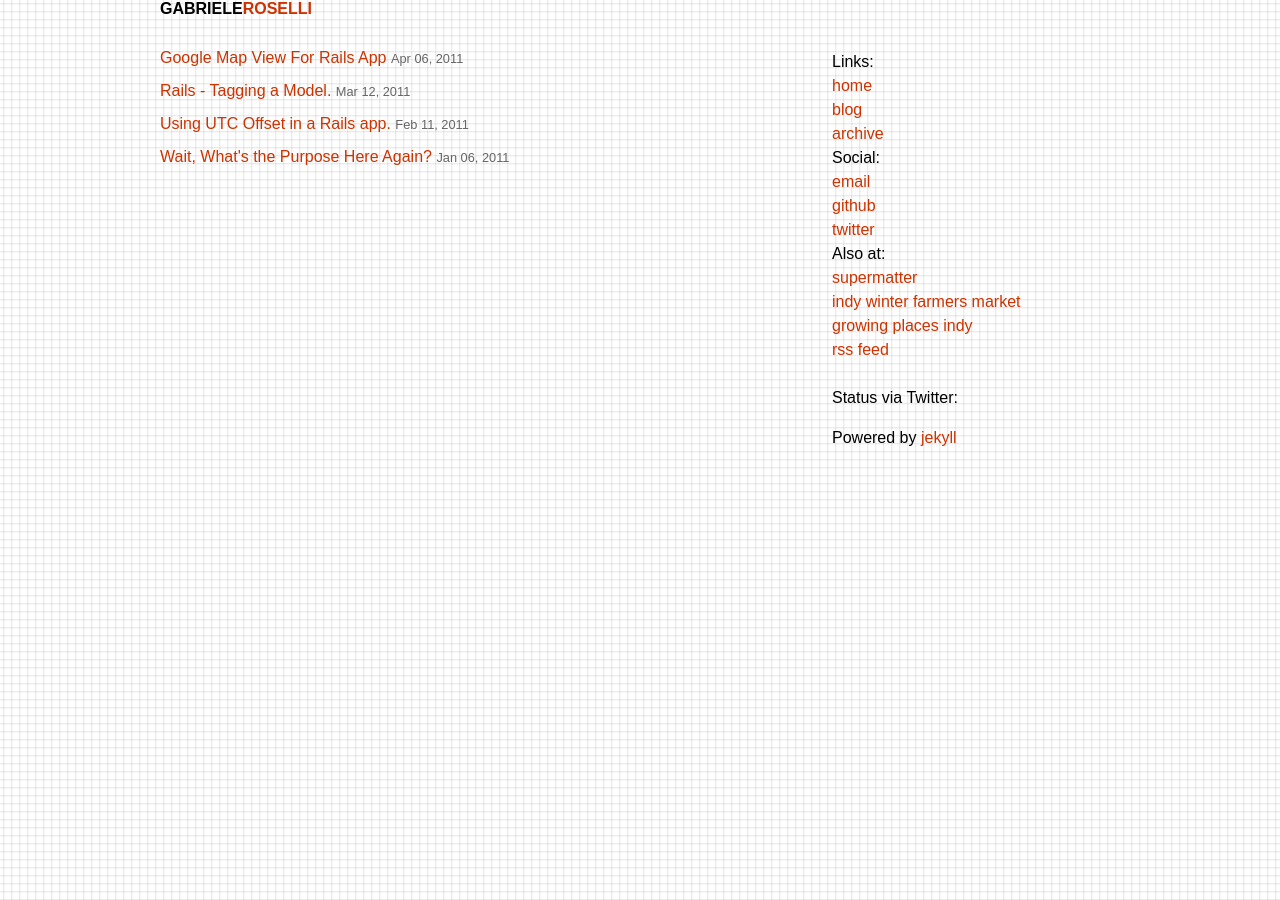
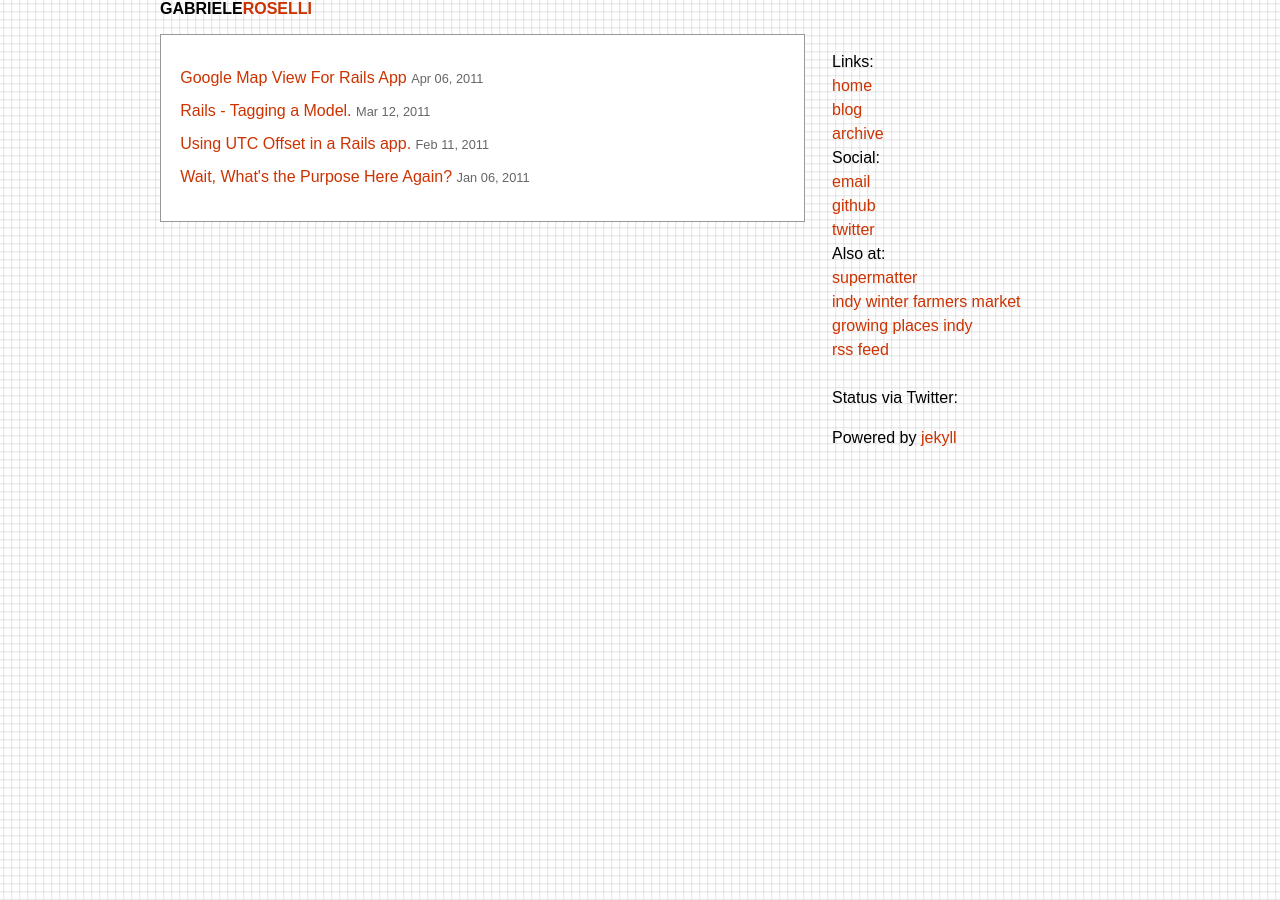
Before and after one commit to gabroselli/gabroselli.github.io, a Jekyll site: the page built from archive.html, in a window 1280 px wide. Built offline with Jekyll 4.4.1, drawn with Linux system fonts in a browser that asks for light colours.

Commit message:
content backgroud to white with gray border

```diff
--- a/blog.html
+++ b/blog.html
@@ -3,7 +3,7 @@ layout: default
 title: Home
 ---
 
-    {% for post in site.posts limit:10%}
+    {% for post in site.posts limit:10 %}
 		<h2><a href="{{ post.url }}">{{ post.title }}</a></h2>
 		<p class="date">Published on {{post.date | date: "%b %d, %Y"}}</p>
 		{{post.content}}</li>
--- a/stylesheets/default.css
+++ b/stylesheets/default.css
@@ -9,8 +9,11 @@ html body {
 }
 
 .content {
-	width:65%;
+	width:63%;
 	float:left;
+	padding:2%;
+	background:#fff;
+	border: thin solid #999;
 }
 
 .nav {
```
